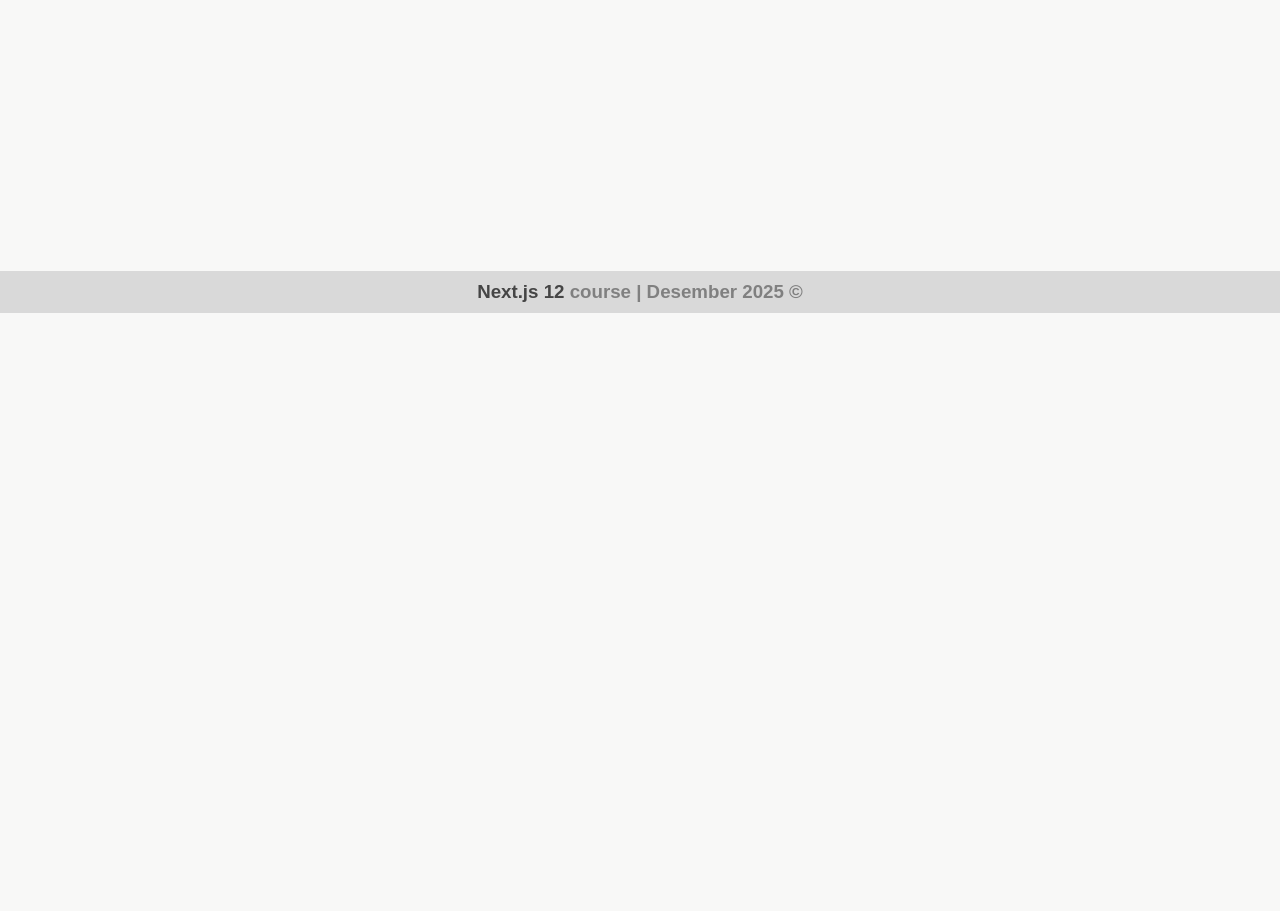
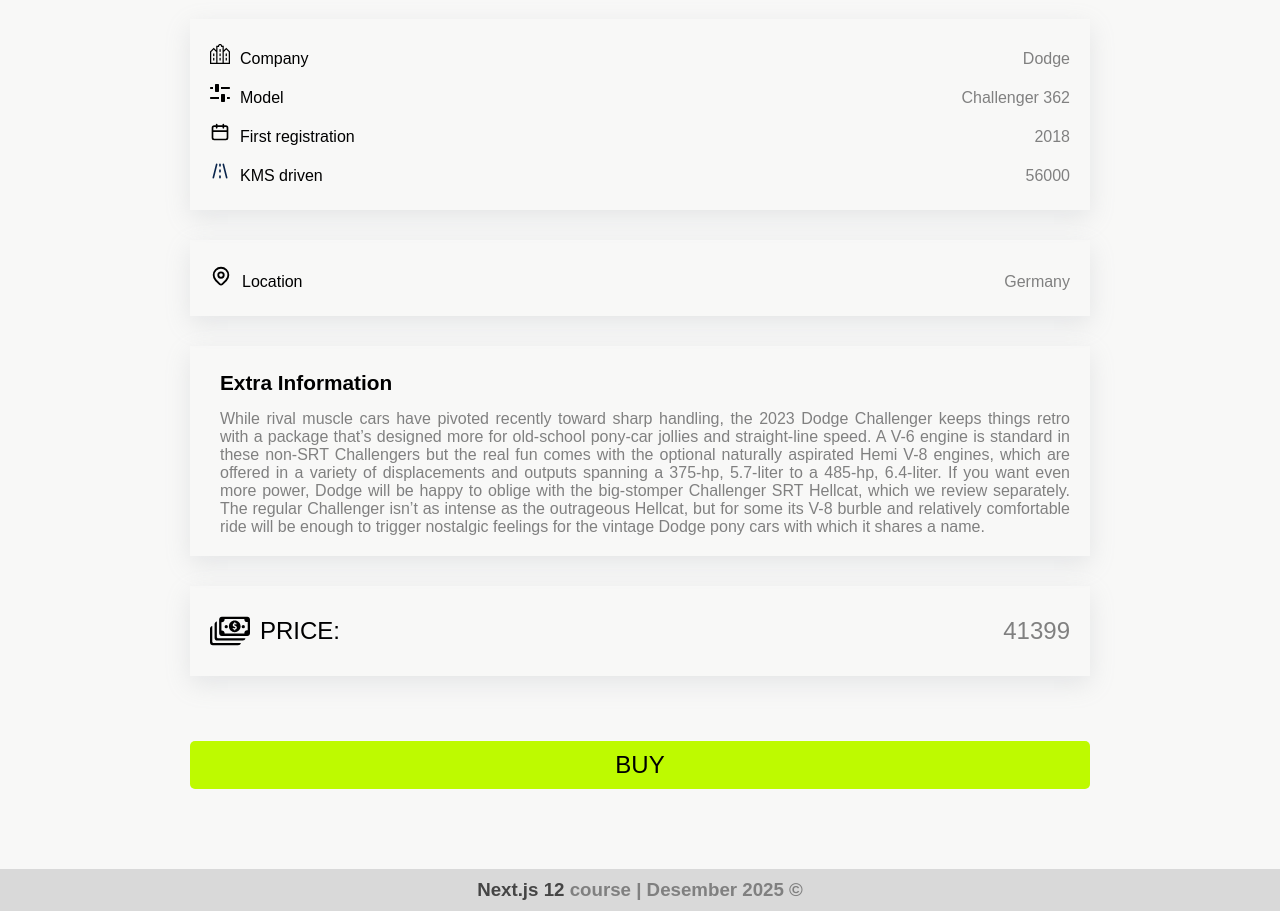
Before and after one commit to mahdinap/carGalleryShop, a Next.js app: page /cars/1 in a window 1280 px wide. Shown: the part 880-1791 px from the top of the page. Before the commit the page ends 1193 px from the top, so only its background shows below. Built offline with nearby package versions, Linux system fonts and the light colour scheme.

Commit message:
add car details page

```diff
--- /dev/null
+++ b/components/templates/cardetail.js
@@ -0,0 +1,42 @@
+import styles from "./cardetail.module.css"
+import Company from "../icons/Company"
+import Model from "../icons/Model"
+import Calender from "../icons/Calender"
+import Road from "../icons/Road"
+import Location from "../icons/Location"
+import Money from "../icons/Money"
+
+function CarDetail(props){
+
+    const {id,name,model,year,distance,location,price,image,category,description}=props
+
+    return(
+        <div className={styles.container}>
+            <img src={image} className={styles.image}/>
+            <h3 className={styles.header}>{name} {model}</h3>
+
+            <div className={styles.details}>
+                <div><Company/><p className={styles.details.p}>Company</p><span>{name}</span></div>
+                <div><Model/><p className={styles.details.p}>Model</p><span>{model}</span></div>
+                <div><Calender/><p className={styles.details.p}>First registration</p><span>{year}</span></div>
+                <div><Road/><p className={styles.details.p}>KMS driven</p><span>{distance}</span></div>
+            </div>
+            <div className={styles.details}>
+                <div>
+                    <Location/><p className={styles.details.p}>Location</p><span className={styles.details.span}>{location}</span>
+                    </div></div>
+            <div className={styles.details}>
+                <p className={styles.descriptionTitle}>Extra Information</p>
+                <p className={styles.descriptionText }>{description}</p>
+            </div>
+            <div className={styles.details}>
+                <div className={styles.price}>
+                    <Money/><p className={styles.price.p}>PRICE:</p><span className={styles.price.span}>{price}</span></div>
+                    </div>
+            <button className={styles.button}>BUY</button>
+
+
+        </div>
+    )
+}
+export default CarDetail
--- /dev/null
+++ b/components/templates/cardetail.module.css
@@ -0,0 +1,75 @@
+.container {
+  max-width: 900px;
+  margin: auto;
+  display: flex;
+  flex-direction: column;
+}
+.image {
+  width: 100%;
+  border-radius: 5px;
+}
+
+.header {
+  margin: 40px 0 20px;
+  font-size: 1.5rem;
+}
+
+.details {
+  width: 100%;
+  box-shadow: rgba(149, 157, 165, 0.2) 0px 8px 24px;
+  padding: 10px 20px;
+  margin: 15px 0;
+}
+
+.details div {
+  display: flex;
+  align-items: baseline;
+  margin: 15px 0;
+}
+
+.details span {
+  color: gray;
+  margin-left: auto;
+}
+
+.details p {
+  margin-left: 10px;
+}
+
+.descriptionTitle {
+  margin: 15px 0;
+  font-size: 1.3rem;
+  font-weight: 600;
+}
+
+.descriptionText {
+  color: gray;
+  text-align: justify;
+  margin-bottom: 10px;
+}
+
+.details .price {
+  display: flex;
+  align-items: center;
+}
+
+.price p,
+.price span {
+  font-size: 1.5rem;
+}
+
+.button {
+  background-color: #befa00;
+  border: none;
+  font-size: 1.5rem;
+  padding: 10px;
+  border-radius: 5px;
+  margin: 50px 0;
+  cursor: pointer;
+}
+
+@media (max-width: 768px) {
+  .container {
+    margin: 0 15px;
+  }
+}
--- a/pages/cars/[carId].js
+++ b/pages/cars/[carId].js
@@ -1,15 +1,17 @@
 import {useRouter} from "next/router"
 import carsData from "../../data/carData"
-export default function carDetail(){
+import CarDetail from "../../components/templates/cardetail"
+
+export default function CarDetailsPage(){
 
     const router=useRouter()
     const {carId}=router.query
     const carDetails=carsData[carId-1]
-    console.log(carDetails);
+
 
     return(
         <>
-
+        <CarDetail {...carDetails}/>
         </>
     )
 }
```
